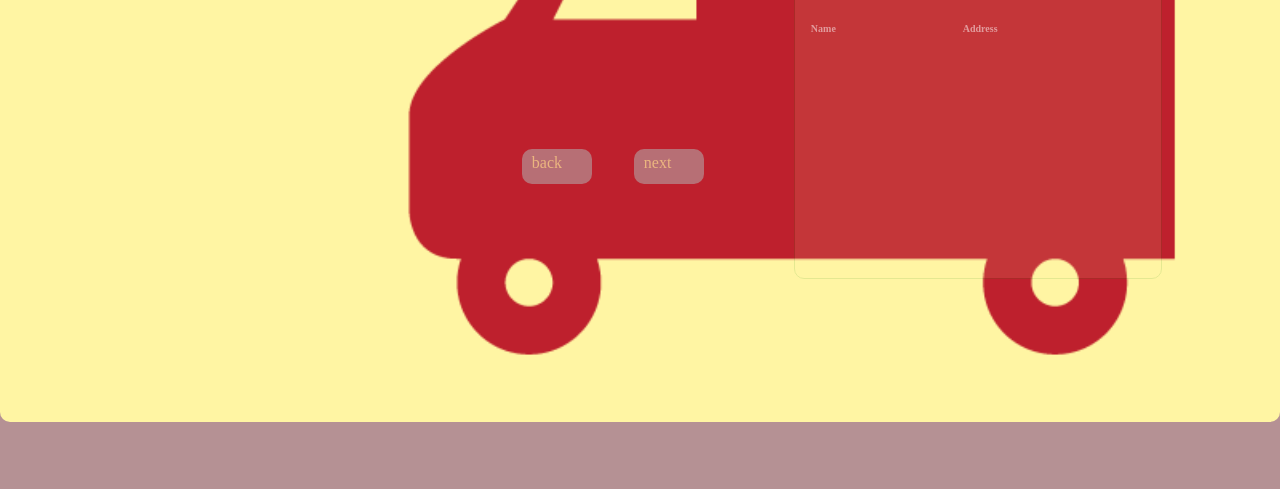
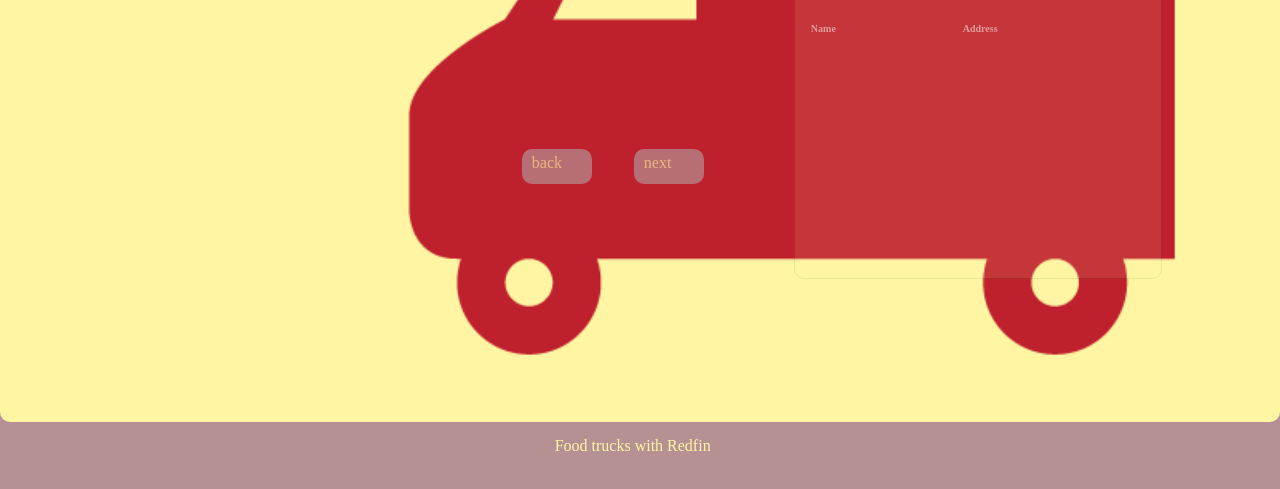
Before and after one commit to jamangi/redtrucks, a plain HTML site: page index.html in a window 1280 px wide. Shown: the part 311-800 px from the top of the page. Drawn offline with Linux system fonts and the light colour scheme; no server answers.

Commit message:
add footer

```diff
--- a/css/index.css
+++ b/css/index.css
@@ -111,6 +111,19 @@ body {
     box-sizing: border-box;
 }
 
+footer {
+    /*top: 3%;*/
+    grid-row: 12/13;
+    grid-column: 2/4;
+    /*left: 15%;*/
+    width: 100%;
+}
+
+footer p {
+    top: 15px;
+    width: 200px;
+    left: 15%;
+}
 
 #t1 {
     position:absolute;
--- a/index.html
+++ b/index.html
@@ -28,6 +28,8 @@
     </div>
 </div>
 
+<footer><p>Food trucks with Redfin</p></footer>
+
 
 <script type="text/javascript" src="js/logistics.js"></script>
 </body>
```
